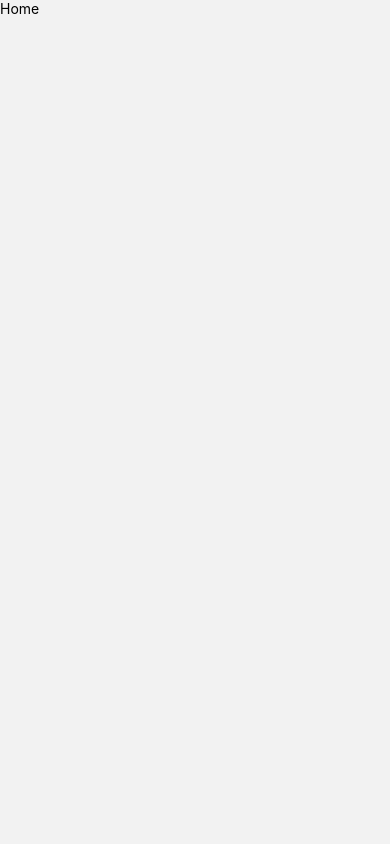
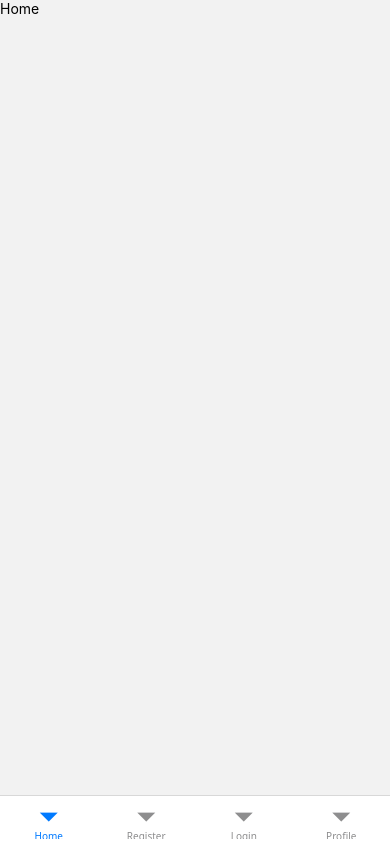
Before and after one commit to sroballos/piiireactnative, a React Native app: screen / in a window 390 px wide. Built offline with nearby package versions, Linux system fonts and the light colour scheme.

Commit message:
Tab Navigator

```diff
--- a/App.js
+++ b/App.js
@@ -5,19 +5,19 @@ import Login from "./src/screens/Login";
 import Profile from "./src/screens/Profile";
 import Register from "./src/screens/Register";
 import { NavigationContainer } from "@react-navigation/native";
-import { createNativeStackNavigator } from "@react-navigation/native-stack";
+import { createBottomTabNavigator } from "@react-navigation/bottom-tabs";
 
-const Stack = createNativeStackNavigator();
+const Tab = createBottomTabNavigator();
 
 export default function App() {
   return (
     <NavigationContainer>
-      <Stack.Navigator>
-        <Stack.Screen name="Home" component={HomeMenu} options={{headerShown: false}} />
-        <Stack.Screen name="Register" component={Register} options={{headerShown: false}} />
-        <Stack.Screen name="Login" component={Login} options={{headerShown: false}} />
-        <Stack.Screen name="Profile" component={Profile} options={{headerShown: false}} />
-      </Stack.Navigator>
+      <Tab.Navigator>
+        <Tab.Screen name="Home" component={HomeMenu} options={{headerShown: false}} />
+        <Tab.Screen name="Register" component={Register} options={{headerShown: false}} />
+        <Tab.Screen name="Login" component={Login} options={{headerShown: false}} />
+        <Tab.Screen name="Profile" component={Profile} options={{headerShown: false}} />
+      </Tab.Navigator>
     </NavigationContainer>
   );
 }
```
